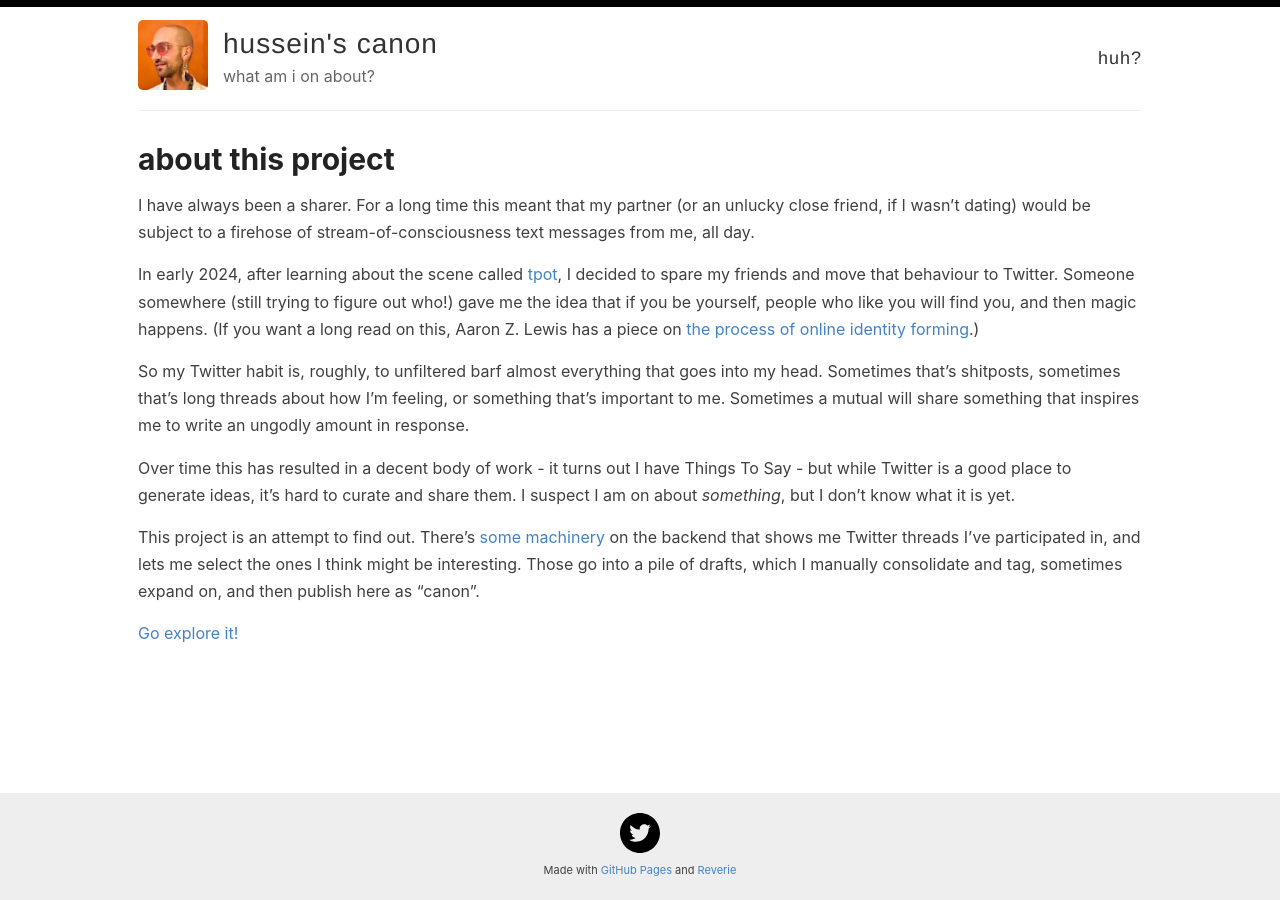
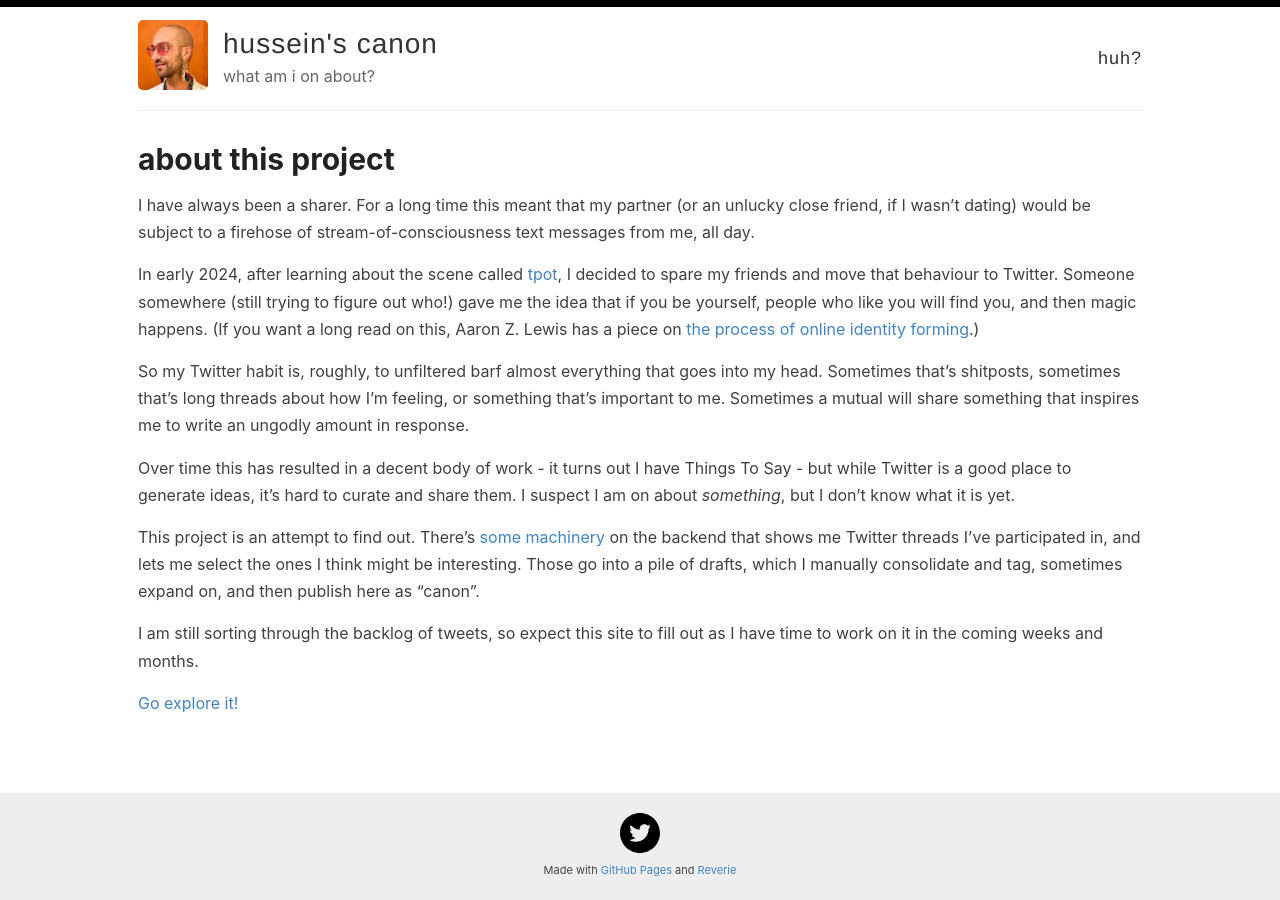
Before and after one commit to helgridly/canonize, a Jekyll site: the page built from _pages/about.md, in a window 1280 px wide. Built offline with Jekyll 4.4.1, drawn with Linux system fonts in a browser that asks for light colours.

Commit message:
add "still working on this project" disclaimer to about

```diff
--- a/_pages/about.md
+++ b/_pages/about.md
@@ -14,4 +14,6 @@ Over time this has resulted in a decent body of work - it turns out I have Thing
 
 This project is an attempt to find out. There's [some machinery](https://github.com/helgridly/canonize) on the backend that shows me Twitter threads I've participated in, and lets me select the ones I think might be interesting. Those go into a pile of drafts, which I manually consolidate and tag, sometimes expand on, and then publish here as "canon".
 
+I am still sorting through the backlog of tweets, so expect this site to fill out as I have time to work on it in the coming weeks and months.
+
 [Go explore it!](..)
```
